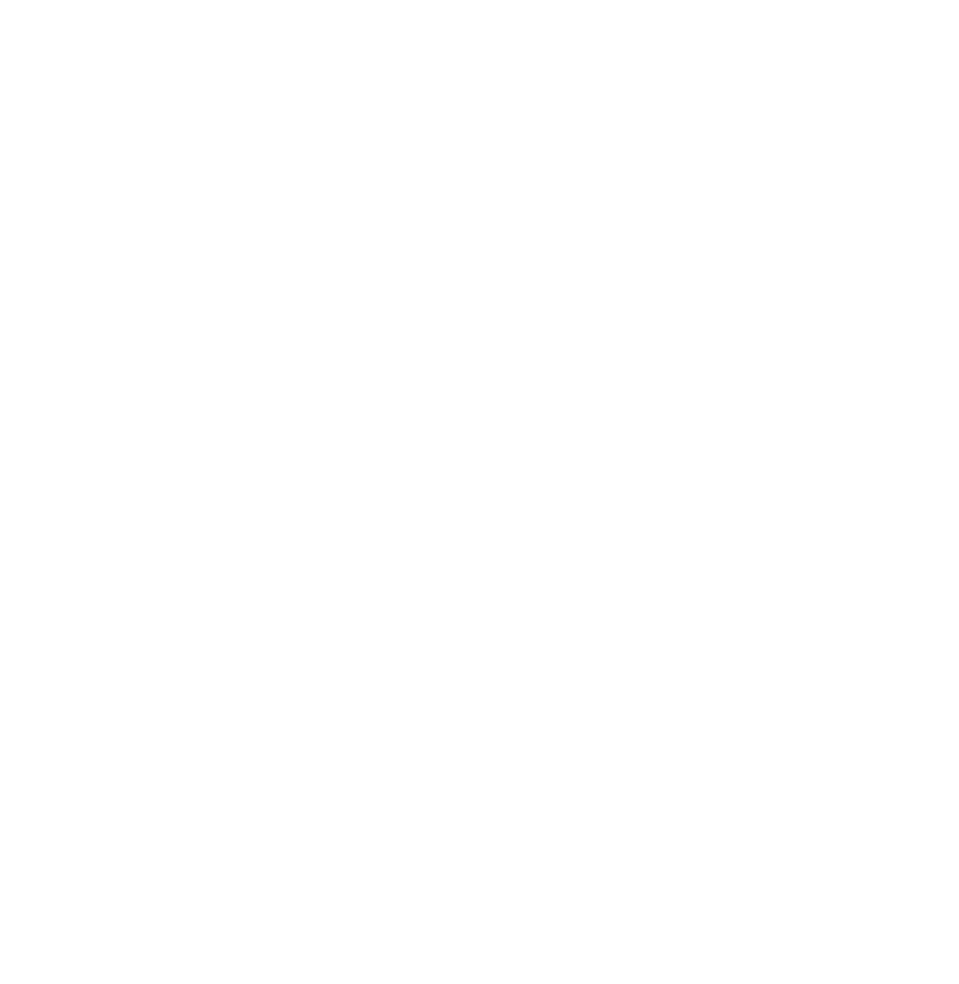
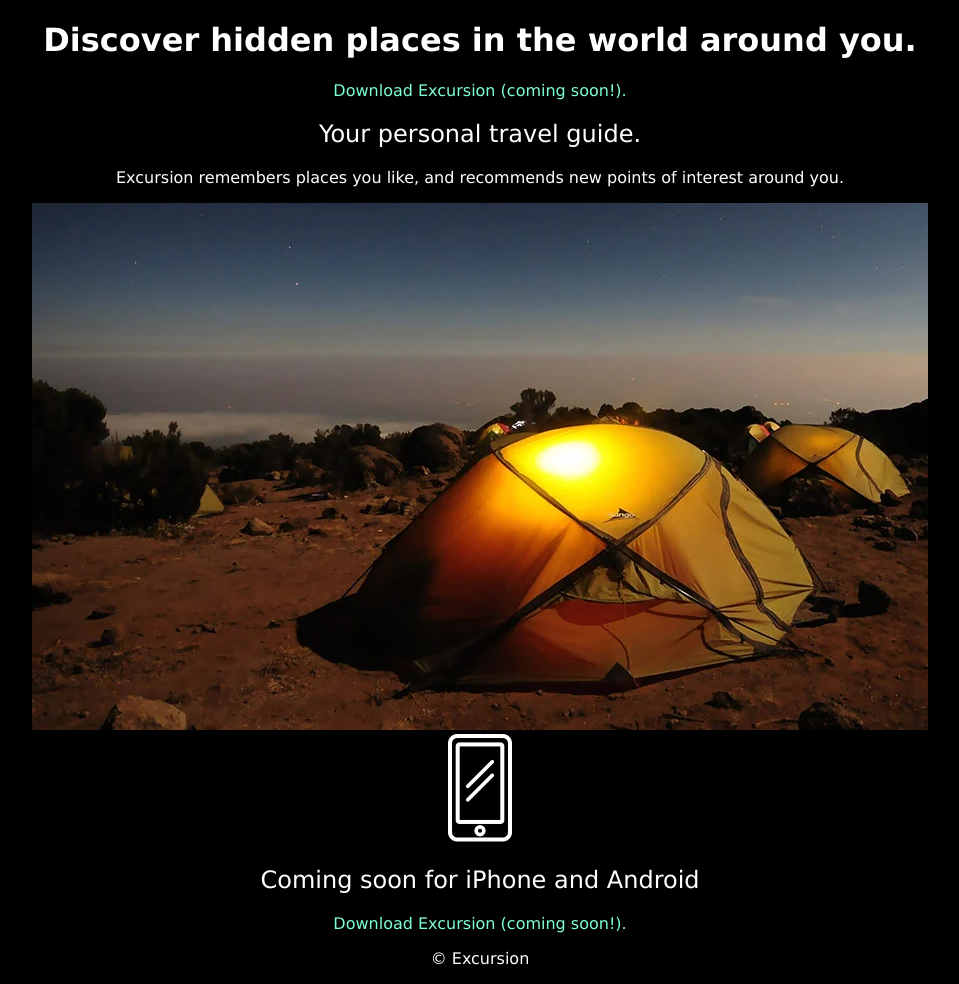
Before and after one commit to ianstevenjohnson9/excursion, a plain HTML site: page index.html in a window 1280 px wide. Shown: the whole page, without its empty margins (160-1119 px from the left). Before the commit the page ends 800 px from the top, so only its background shows below. Drawn offline with Linux system fonts and the light colour scheme.

Commit message:
added the content and images to html and started working on the style.css

```diff
--- a/css/style.css
+++ b/css/style.css
@@ -0,0 +1,18 @@
+body {
+    background-color: black;
+    color: white;
+    font-family: Verdana, Tahoma, sans-serif;
+    font-size: 16px;
+    text-align: center;
+}
+h1 {
+    font-size: 3.125;
+}
+.download {
+    color: aquamarine;
+    font-size: 1;
+}
+h2 {
+    font-size: 2.625;
+    font-weight: 300;
+}
--- a/index.html
+++ b/index.html
@@ -2,12 +2,25 @@
 <html>
     <head>
         <title>Excursion</title>
-        <link href="css/style.css" type="text/css" rel="stlyesheet">
+        <link href="css/style.css" type="text/css" rel="stylesheet">
     </head>
     <body>
+        <h1>Discover hidden places in the world around you.</h1>
+        <p class="download">Download Excursion (coming soon!).</p>
+        <div class="video"></div>
+        <h2>Your personal travel guide.</h2>
+        <p>Excursion remembers places you like, and recommends new points of interest around you.</p>
+        <div>
+            <img src="resources/images/camp.webp">
+        </div>
+        <div>
+            <img src="resources/images/phone.webp">
+        </div>
+        <h2>Coming soon for iPhone and Android</h2>
+        <p class="download">Download Excursion (coming soon!).</p>
 
     </body>
     <footer>
-
+        <p>&copy Excursion</p>
     </footer>
 </html>
```
Also changed, not shown: resources/images/camp.webp (added), resources/images/phone.webp (added).
